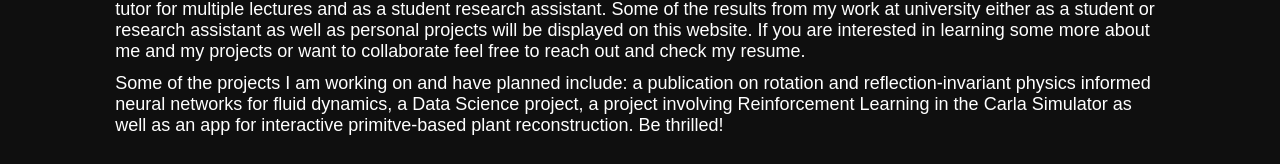
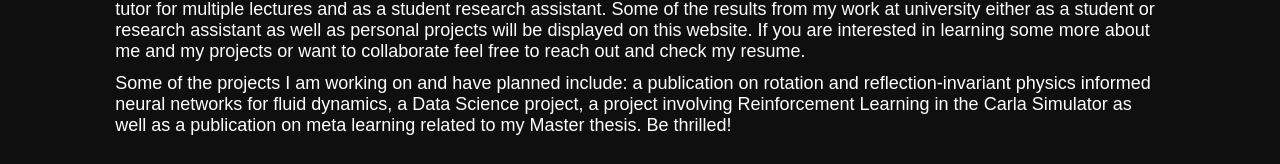
Before and after one commit to StefanMSchulz/StefanMSchulz.github.io, a plain HTML site: page index.html in a window 1280 px wide. Shown: the part 443-607 px from the top of the page. Drawn offline with nearby package versions, Linux system fonts and the light colour scheme.

Commit message:
Update Website

```diff
--- a/index.html
+++ b/index.html
@@ -34,7 +34,7 @@
             <br>
             <p>Throughout my studies I have focused on Artifical Intelligence and Machine Learning. Besides doing coursework I also worked as a tutor for multiple lectures and as a student research assistant. Some of the results from my work at university either as a student or research assistant as well as personal projects will be displayed on this website. If you are interested in learning some more about me and my projects or want to collaborate feel free to reach out and check my resume.</p>
             <br>
-            <p>Some of the projects I am working on and have planned include: a publication on rotation and reflection-invariant physics informed neural networks for fluid dynamics, a Data Science project, a project involving Reinforcement Learning in the Carla Simulator as well as an app for interactive primitve-based plant reconstruction. Be thrilled!</p>
+            <p>Some of the projects I am working on and have planned include: a publication on rotation and reflection-invariant physics informed neural networks for fluid dynamics, a Data Science project, a project involving Reinforcement Learning in the Carla Simulator as well as a publication on meta learning related to my Master thesis. Be thrilled!</p>
 
             <div class="social-icons">
                 <a href="mailto:StefanM.Schulz@t-online.de" target="_blank"><i class='bx bx-envelope'></i></a>
```
Also changed, not shown: assets/logo.png.
